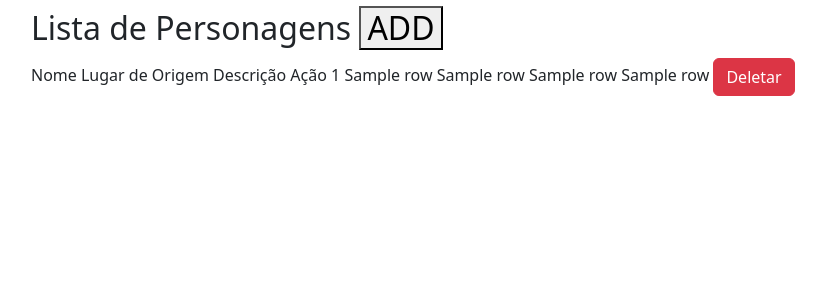
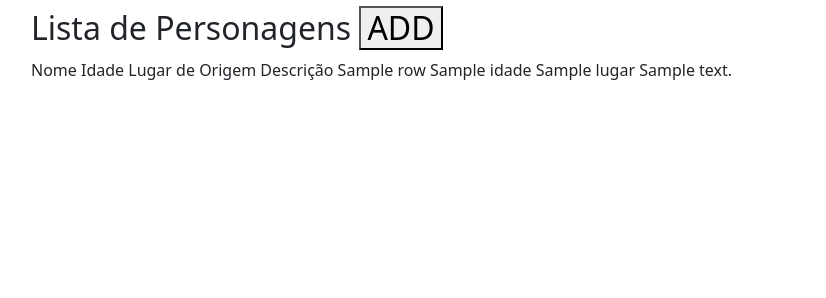
Before and after one commit to pedrsousa28/LSBD_onepiece, a Flask app: template one_piece/templates/index.html in a window 1280 px wide. Shown: the part 50-348 px from the top of the page, without its empty margins (51-877 px from the left). Run offline with Flask 3, Linux system fonts and the light colour scheme; the template is opened without the code that fills it: most values are stand-ins (such as "Sample title", 1, 10 or a date in 2020); some libraries are stand-ins or nearby versions.

Commit message:
tentativa de consertar o erro na edição de dados, começou editando todas as colunas com as mesmas informações dadas, agora não edita mais, função de leitura para aparecer no index ainda não foi adicionada

```diff
--- a/one_piece/app.py
+++ b/one_piece/app.py
@@ -21,7 +21,7 @@ def Index():
 
 
 
-@app.route('/create', methods=['GET', 'POST'])
+@app.route('/create', methods=['POST', 'GET'])
 def create():
     if request.method == 'POST':
       nome = request.form['nome']
@@ -29,27 +29,27 @@ def create():
       lugar = request.form['lugar']
       descricao = request.form['descricao']
       cursor = mysql.connection.cursor()
-      cursor.execute("INSERT INTO personagens (id, nome, idade, lugar, descricao) VALUES (%s, %s, %s, %s, %s)", (id, nome, idade, lugar, descricao))
+      cursor.execute("INSERT INTO personagens (nome, idade, lugar, descricao) VALUES (%s, %s, %s, %s)", (nome, idade, lugar, descricao))
       mysql.connection.commit()
     return render_template('create.html')
 
 
-@app.route('/edit/<nome>', methods=['GET', 'POST'])
-def edit(nome):
+@app.route('/edit/<int:id>', methods=['POST','GET'])
+def edit(id):
    if request.method == 'POST':
      nome = request.form['nome']
      idade = request.form['idade']
      lugar = request.form['lugar']
      descricao = request.form['descricao']
      cursor = mysql.connection.cursor()
-     cursor.execute("UPDATE personagens SET nome=%s, idade=%s, lugar=%s, descricao=%s", (nome, idade, lugar, descricao))
+     cursor.execute("UPDATE personagens SET nome=%s, idade=%s, lugar=%s, descricao=%s WHERE id=%s", (nome, idade, lugar, descricao, id))
      mysql.connection.commit()
    return render_template('edit.html')
 
 @app.route('/delete/<nome>', methods=['GET'])
-def delete(nome):
+def delete(id):
    cursor = mysql.connection.cursor()
-   cursor.execute("DELETE FROM personagens WHERE nome=%s", (nome,))
+   cursor.execute("DELETE FROM personagens WHERE id=%s", (id,))
    mysql.connection.commit()
    return redirect (url_for('Index'))
 
--- a/one_piece/templates/index.html
+++ b/one_piece/templates/index.html
@@ -50,25 +50,18 @@
 
                         <tr>
                             <th>Nome</th>
+                            <th>Idade</th>
                             <th>Lugar de Origem</th>
                             <th>Descrição</th>
-                            <th>Ação</th>
                         </tr>
 
-                        {% for row in perso %}
+                        {% for row in personagens %}
                         <tr>
 
-                            <td>{{row.0}}</td>
-                            <td>{{row.1}}</td>
-                            <td>{{row.2}}</td>
-                            <td>{{row.3}}</td>
-                            <td>{{row.4}}</td>
-
-                            <td>
-
-                                <a href="/delete/{{row.0}}" class="btn btn-danger btn-xs" onclick="return confirm('Deseja Deletar?')">Deletar</a>
-
-                            </td>
+                            <td>{{ row.nome }}</td>
+                            <td>{{ row.idade }}</td>
+                            <td>{{ row.lugar }}</td>
+                            <td>{{ row.descricao }}</td>
 
                         </tr>
 
```
Also changed, not shown: one_piece/templates/edit.html (+6 -6 lines).
